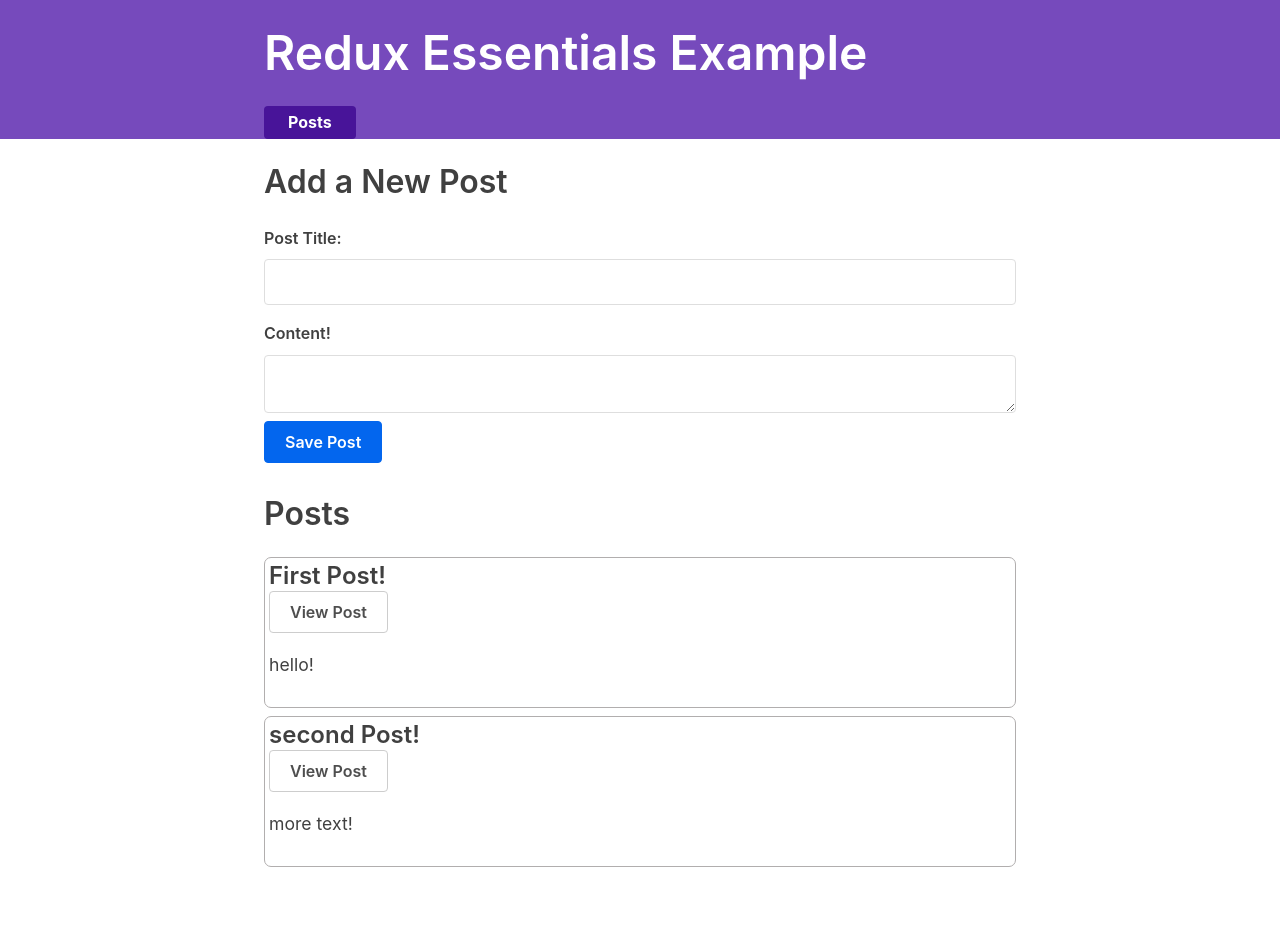
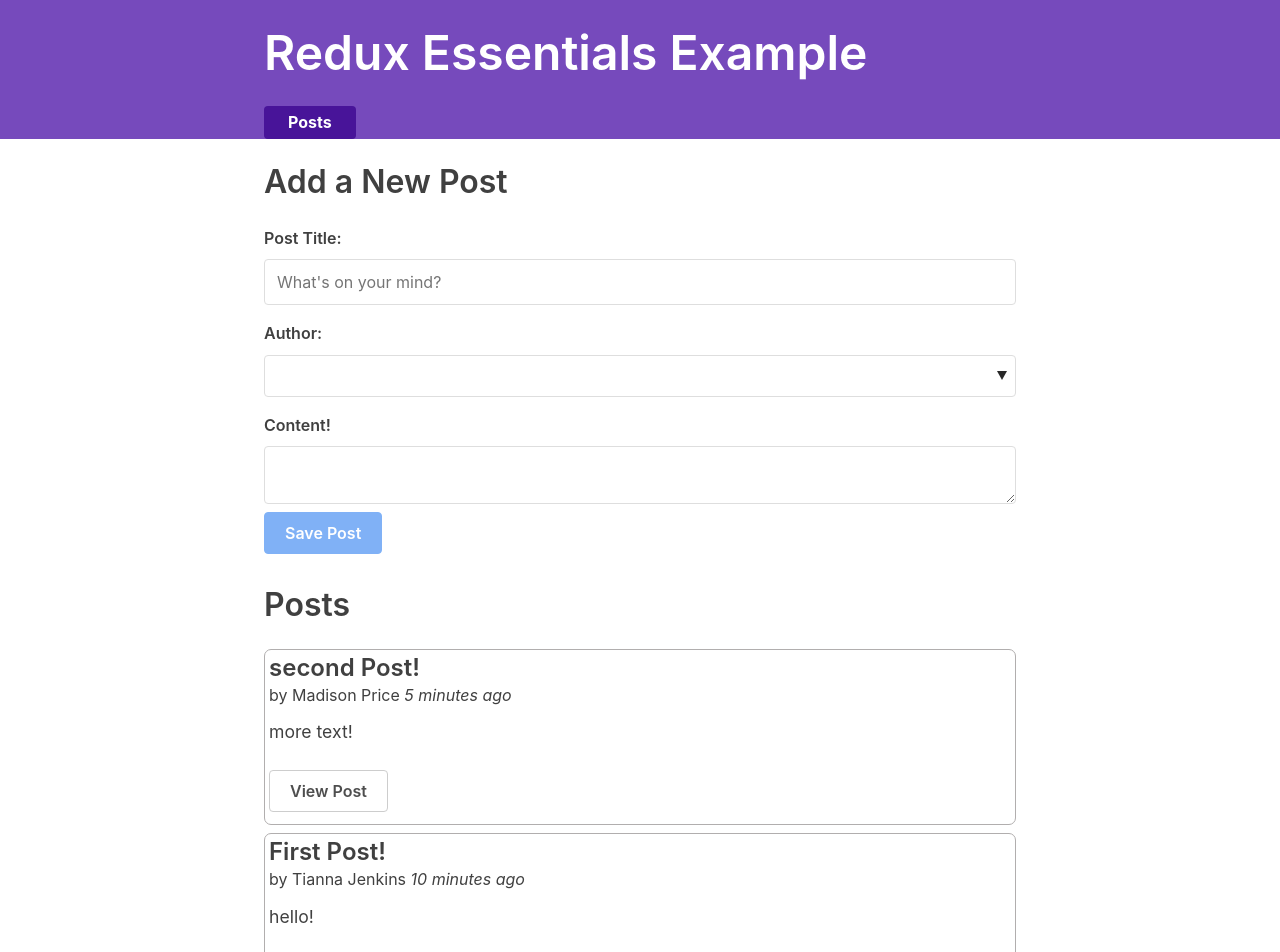
Before and after one commit to ZRF-star/redux-example, a React (Create React App) app: page / in a window 1280 px wide. Shown: the top 952 px of the page. Before the commit the page ends 867 px from the top, so only its background shows below. Built offline with nearby package versions, Linux system fonts and the light colour scheme; what miragejs, txtgen would draw is missing.

Commit message:
refactor: commit test

```diff
--- a/src/app/store.js
+++ b/src/app/store.js
@@ -1,10 +1,12 @@
-import { configureStore } from '@reduxjs/toolkit'
-import postsReducer from '../features/posts/postSlice'
+import { configureStore } from '@reduxjs/toolkit';
+import postsReducer from '../features/posts/postSlice';
+import usersReducer from '../features/users/usersSlice';
 
 export default configureStore({
   reducer: {
     // 这告诉 Redux 我们希望我们的根部 state 对象内部有一个名为 posts 的字段，
     // 并且 state.posts 的所有数据都将在 dispatch action 时由 postsReducer 函数更新。
     posts: postsReducer,
+    users: usersReducer,
   },
-})
+});
--- a/src/features/posts/AddPostForm.js
+++ b/src/features/posts/AddPostForm.js
@@ -1,16 +1,20 @@
 import React, { useState } from 'react';
-import { useDispatch } from 'react-redux';
+import { useDispatch, useSelector } from 'react-redux';
 
 import { postAdded } from './postSlice';
 
 export const AddPostForm = () => {
   const [title, setTitle] = useState('');
   const [content, setContent] = useState('');
+  const [userId, setUserId] = useState('');
 
   const dispatch = useDispatch();
 
+  const users = useSelector((state) => state.users);
+
   const onTitleChanged = (e) => setTitle(e.target.value);
   const onContentChanged = (e) => setContent(e.target.value);
+  const onAuthorChanged = (e) => setUserId(e.target.value);
 
   const onSavePostClicked = () => {
     if (title && content) {
@@ -18,12 +22,21 @@
         postAdded({
           title,
           content,
+          userId,
         })
       );
       setTitle('');
       setContent('');
     }
   };
+
+  const canSave = Boolean(title) && Boolean(content) && Boolean(userId);
+  const usersOptions = users.map((user) => (
+    <option key={user.id} value={user.id}>
+      {user.name}
+    </option>
+  ));
+
   return (
     <section>
       <h2>Add a New Post</h2>
@@ -34,8 +47,15 @@
           id="postTitle"
           name="postTitle"
           value={title}
+          placeholder="What's on your mind?"
           onChange={onTitleChanged}
         />
+
+        <label htmlFor="postAuthor">Author:</label>
+        <select id="postAuthor" value={userId} onChange={onAuthorChanged}>
+          <option value=""></option>
+          {usersOptions}
+        </select>
 
         <label htmlFor="postContent">Content!</label>
         <textarea
@@ -45,7 +65,7 @@
           value={content}
           onChange={onContentChanged}
         />
-        <button type="button" onClick={onSavePostClicked}>
+        <button type="button" onClick={onSavePostClicked} disabled={!canSave}>
           Save Post
         </button>
       </form>
--- /dev/null
+++ b/src/features/posts/PostAuthor.js
@@ -0,0 +1,10 @@
+import React from 'react';
+import { useSelector } from 'react-redux';
+
+export const PostAuthor = ({ userId }) => {
+  const author = useSelector((state) =>
+    state.users.find((user) => user.id === userId)
+  );
+
+  return <span>by {author ? author.name : 'Unknown author'}</span>;
+};
--- a/src/features/posts/PostsList.js
+++ b/src/features/posts/PostsList.js
@@ -2,18 +2,30 @@
 import { useSelector } from 'react-redux';
 import { Link } from 'react-router-dom';
 
+import { PostAuthor } from './PostAuthor';
+import { TimeAgo } from './TimeAgo';
+
 export const PostsList = () => {
-  // React 组件可以使用 React-Redux 库中的 useSelector 钩子从 Redux store 中读取数据。
   const posts = useSelector((state) => state.posts);
 
-  const renderedPosts = posts.map((post) => {
+  // Sort posts in reverse chronological order by datetime string
+  const orderedPosts = posts
+    .slice()
+    .sort((a, b) => b.date.localeCompare(a.date));
+
+  const renderedPosts = orderedPosts.map((post) => {
     return (
       <article className="post-excerpt" key={post.id}>
         <h3>{post.title}</h3>
+        <div>
+          <PostAuthor userId={post.user} />
+          <TimeAgo timestamp={post.date} />
+        </div>
+        <p className="post-content">{post.content.substring(0, 100)}</p>
+
         <Link to={`/posts/${post.id}`} className="button muted-button">
           View Post
         </Link>
-        <p className="post-content">{post.content.substring(0, 100)}</p>
       </article>
     );
   });
--- a/src/features/posts/SinglePostPage.js
+++ b/src/features/posts/SinglePostPage.js
@@ -1,6 +1,9 @@
 import React from 'react';
 import { useSelector } from 'react-redux';
 import { Link } from 'react-router-dom';
+
+import { PostAuthor } from './PostAuthor';
+import { TimeAgo } from './TimeAgo';
 
 export const SinglePostPage = ({ match }) => {
   const { postId } = match.params;
@@ -22,6 +25,13 @@
       <article className="post">
         <h2>{post.title}</h2>
         <p className="post-content">{post.content}</p>
+        <div>
+          <PostAuthor userId={post.userId} />
+          <br />
+          <TimeAgo timestamp={post.date} />
+          <br />
+        </div>
+
         <Link to={`/editPost/${post.id}`} className="button">
           Edit Post
         </Link>
--- /dev/null
+++ b/src/features/posts/TimeAgo.js
@@ -0,0 +1,17 @@
+import React from 'react';
+import { parseISO, formatDistanceToNow } from 'date-fns';
+
+export const TimeAgo = ({ timestamp }) => {
+  let timeAgo = '';
+  if (timestamp) {
+    const date = parseISO(timestamp);
+    const timePeriod = formatDistanceToNow(date);
+    timeAgo = `${timePeriod} ago`;
+  }
+
+  return (
+    <span title={timestamp}>
+      &nbsp;<i>{timeAgo}</i>
+    </span>
+  );
+};
--- a/src/features/posts/postSlice.js
+++ b/src/features/posts/postSlice.js
@@ -1,9 +1,22 @@
 import { createSlice } from '@reduxjs/toolkit';
 import { nanoid } from '@reduxjs/toolkit';
+import { sub } from 'date-fns';
 
 const initialState = [
-  { id: '1', title: 'First Post!', content: 'hello!' },
-  { id: '2', title: 'second Post!', content: 'more text!' },
+  {
+    id: '1',
+    title: 'First Post!',
+    content: 'hello!',
+    user: '0',
+    date: sub(new Date(), { minutes: 10 }).toISOString(),
+  },
+  {
+    id: '2',
+    title: 'second Post!',
+    content: 'more text!',
+    user: '2',
+    date: sub(new Date(), { minutes: 5 }).toISOString(),
+  },
 ];
 
 const postsSlice = createSlice({
@@ -13,12 +26,14 @@
     postAdded(state, action) {
       state.push(action.payload);
     },
-    prepare(title, content) {
+    prepare(title, content, userId) {
       return {
         payload: {
           id: nanoid(),
+          date: new Date().toISOString(),
           title,
           content,
+          user: userId,
         },
       };
     },
--- /dev/null
+++ b/src/features/users/usersSlice.js
@@ -0,0 +1,15 @@
+import { createSlice } from '@reduxjs/toolkit';
+
+const initialState = [
+  { id: '0', name: 'Tianna Jenkins' },
+  { id: '1', name: 'Kevin Grant' },
+  { id: '2', name: 'Madison Price' },
+];
+
+const usersSlice = createSlice({
+  name: 'users',
+  initialState,
+  reducers: {},
+});
+
+export default usersSlice.reducer;
```
